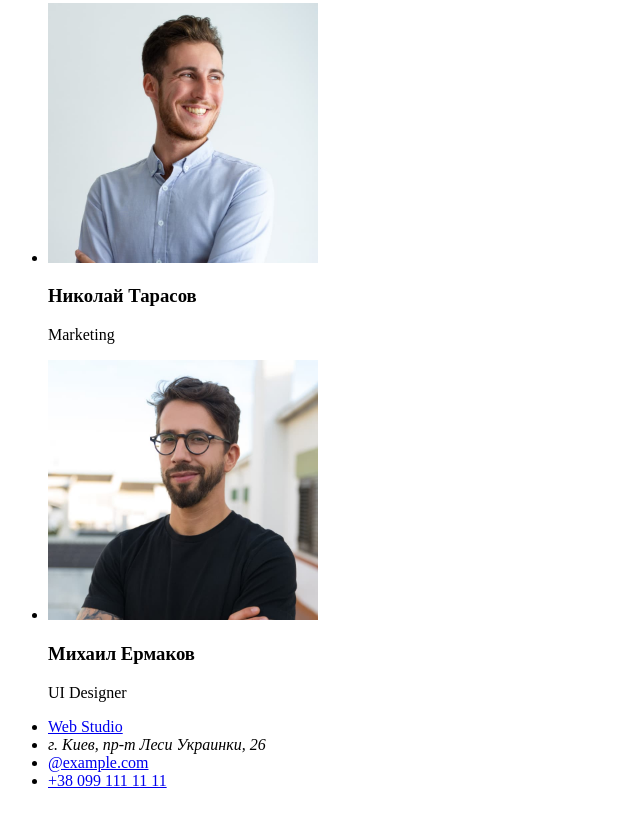
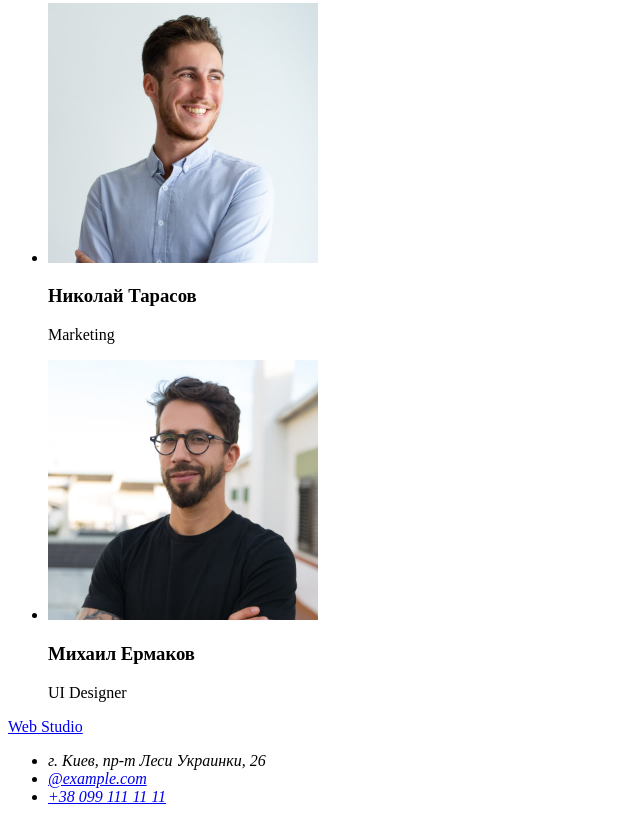
Before and after one commit to AntonZenko/goit-markup-hw-01, a plain HTML site: page index.html in a window 1280 px wide. Shown: the part 2328-3150 px from the top of the page, without its empty margins (0-640 px from the left). Drawn offline with Linux system fonts and the light colour scheme.

Commit message:
address changed

```diff
--- a/index.html
+++ b/index.html
@@ -115,12 +115,15 @@
     </main>
 
     <footer>
-        <ul>
-            <li><a id="contacts" href="#">Web Studio</a></li>
-            <li><address>г. Киев, пр-т Леси Украинки, 26</address></li>
-            <li><a href="mailto:@example.com">@example.com</a></li>
-            <li><a href="tel:+380991111111">+38 099 111 11 11</a></li>
-        </ul>
+        <a id="contacts" href="#">Web Studio</a>
+        <address>
+            <ul>
+                <li>г. Киев, пр-т Леси Украинки, 26</li>
+                <li><a href="mailto:@example.com">@example.com</a></li>
+                <li><a href="tel:+380991111111">+38 099 111 11 11</a></li>
+            </ul>
+
+        </address>
     </footer>
 
 </body>
```
